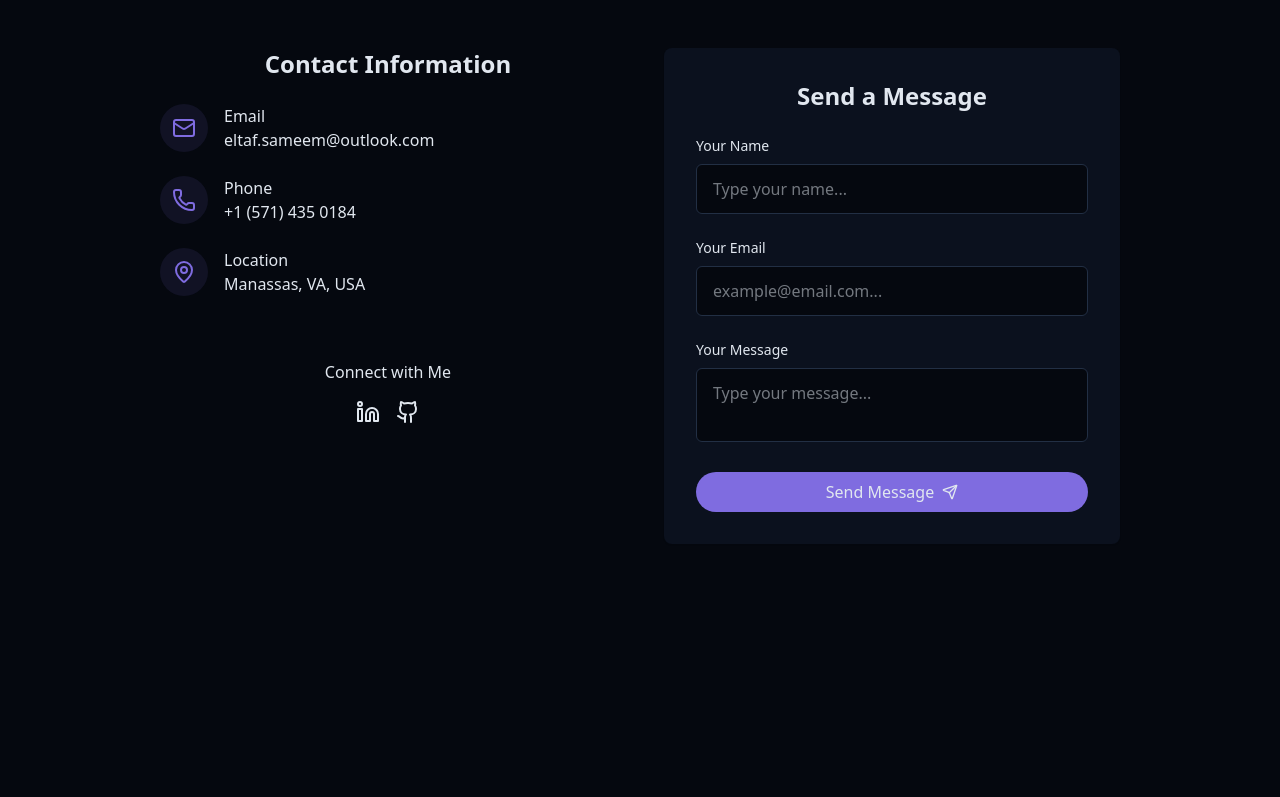
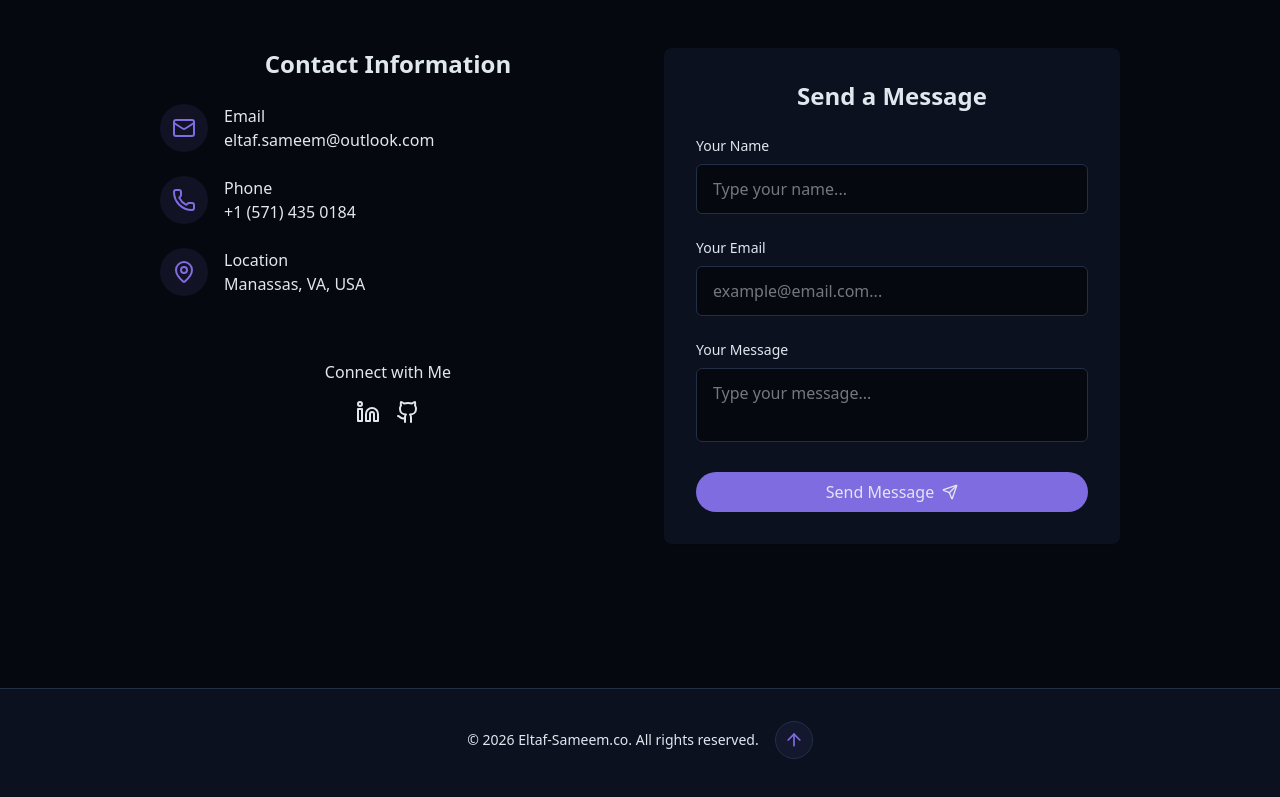
Before and after one commit to Eltaf-Sameem/personal-portfolio-website, a React (Vite) app: page / in a window 1280 px wide. Shown: the part 4440-5237 px from the top of the page. Before the commit the page ends 5080 px from the top, so only its background shows below. Built offline with nearby package versions, Linux system fonts and the light colour scheme.

Commit message:
added footer

```diff
--- a/src/components/ContactSection.jsx
+++ b/src/components/ContactSection.jsx
@@ -160,7 +160,6 @@
                                 disabled={submitStatus === "Sending" || submitStatus === "Sent"}
                                 className={cn(
                                     "cosmic-button w-full flex items-center justify-center gap-2",
-
                                 )}
                             >
                                 {submitStatus} <Send size={16} />
--- /dev/null
+++ b/src/components/Footer.jsx
@@ -0,0 +1,16 @@
+import { ArrowUp } from "lucide-react";
+
+export const Footer = () => {
+    return (
+        <footer className="py-12 px-4 bg-card relative border-t border-border mt-12 pt-8 flex flex-wrap justify-center items-center gap-4">
+            <p className="text-sm text-muted-foreground">
+                &copy; {new Date().getFullYear()} Eltaf-Sameem.co. All rights reserved.
+            </p>
+
+            <a href="#hero" className="p-2 rounded-full bg-primary/8 hover:bg-primary/20 text-primary transition-colors border">
+                <ArrowUp size={20}/>
+            </a>
+        </footer>
+
+    );
+}
--- a/src/pages/Home.jsx
+++ b/src/pages/Home.jsx
@@ -6,6 +6,8 @@
 import { SkillsSection } from "../components/SkillsSection";
 import { ProjectsSection } from "../components/ProjectsSection";
 import { ContactSection } from "../components/ContactSection";
+import { Footer } from "../components/Footer";
+
 
 export const Home = () => {
     return <div className="min-h-screen bg-background text-foreground overflow-x-hidden">
@@ -32,6 +34,7 @@
 
 
         {/* Footer */}
+        <Footer />
 
 
     </div>;
```
